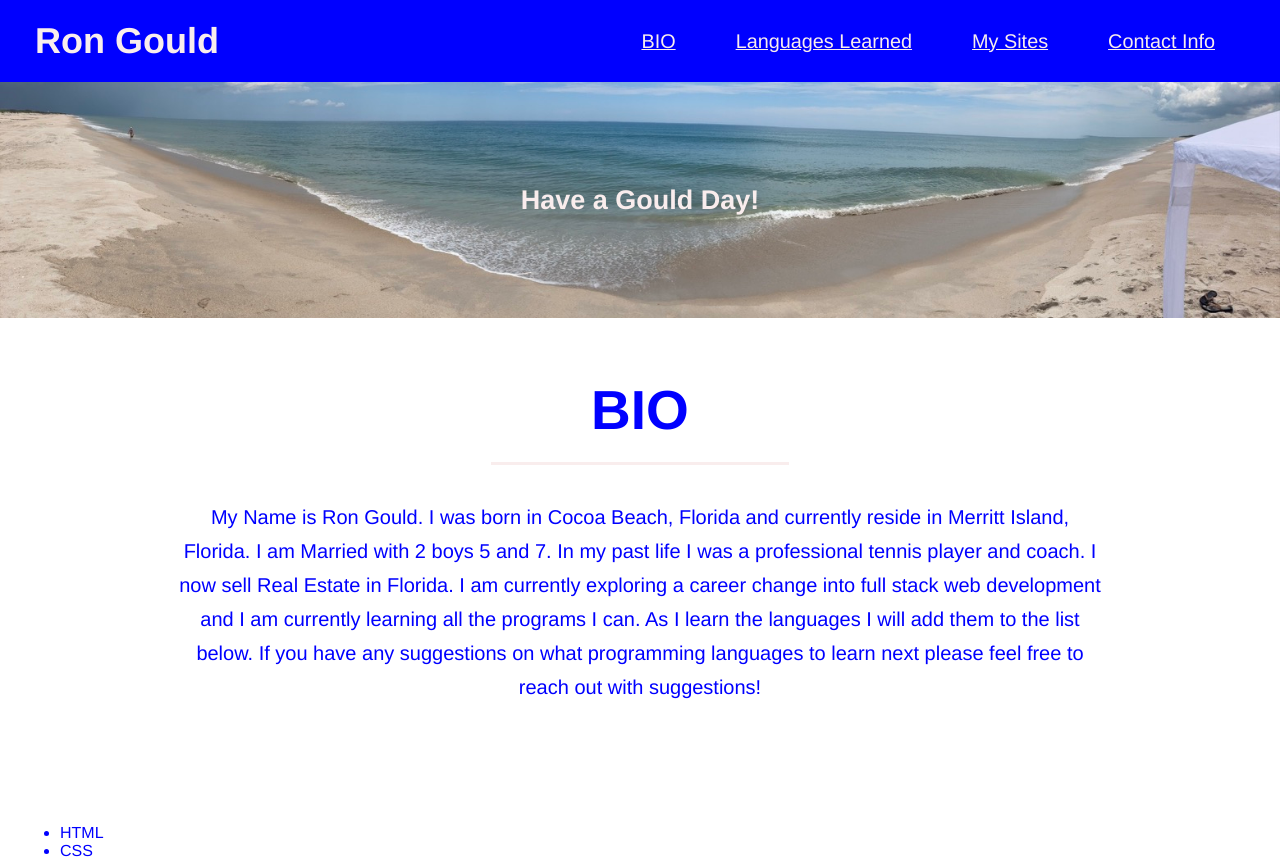
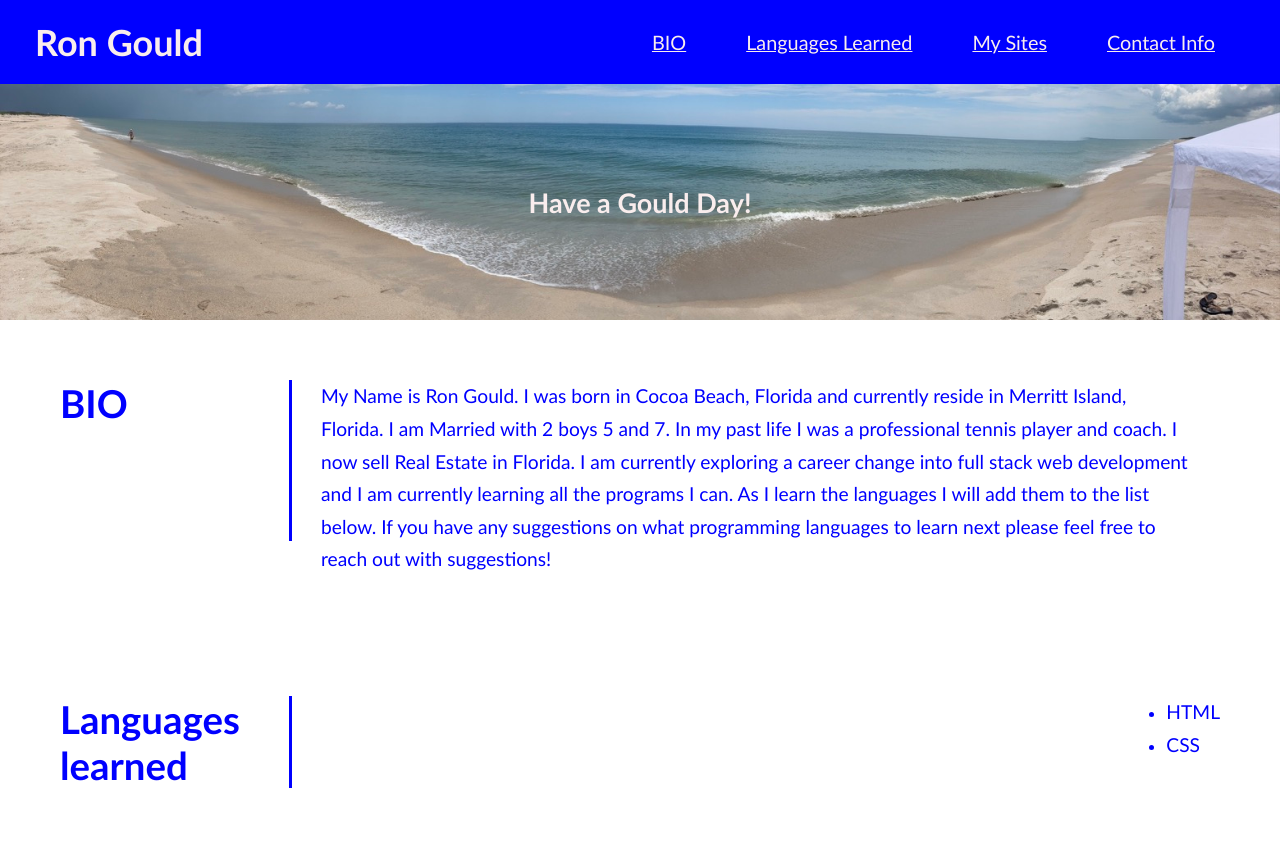
Before and after one commit to R0nG13/R0nG13.github.io, a plain HTML site: page index.html in a window 1280 px wide. Shown: the top 863 px of the page. Drawn offline with Linux system fonts and the light colour scheme.

Commit message:
added layout style

```diff
--- a/assets/css/style.css
+++ b/assets/css/style.css
@@ -16,7 +16,7 @@
 
 body {
     color: var(--blue);
-    font-family: Helvetica, Arial, sans-serif;
+    font-family: 'Gill Sans', 'Gill Sans MT', Calibri, 'Trebuchet MS', sans-serif;
     }
 
 
@@ -118,40 +118,42 @@ section {
 
  /* BIO Section */
 
-.section-title {
-  font-size: 55px;
+ .intro {
+  display: flex;
+  justify-content: space-between;
+  flex-wrap: wrap;
+ }
+
+ .section-title {
+  font-size: 3vw;
   color: var(--blue);
   margin-bottom: 35px;
-  padding: 0 100px 20px 100px;
-  display: inline-block;
-  border-bottom: 3px solid;
+  width: 20%;
+  border-right: 3px solid var(--blue);
 }
 
-              .primary-border {
-                border-color: var(--white);
-              }
 
-              .secondary-border {
-                border-color: var(--blue);
-              }
+.intro p {
+  margin: auto;
+  line-height: 1.7;
+  color: var(--blue);
+  width: 75%;
+  font-size: 1.5vw;
+}
 
-             /* what we do style start*/
+/* languages learned style start*/
+.intro ul li a {
+  margin: auto;
+  line-height: 1.7;
+  color: var(--blue);
+  width: 75%;
+  font-size: 1.5vw;
+  justify-content: end;
 
-             .intro {
-                text-align: center;
-              }
+}
 
+  /* BIO style end*/
 
-             .intro p {
-                margin: 0 auto;
-                line-height: 1.7;
-                color: var(--blue);
-                width: 80%;
-                font-size: 20px;
-              }
-                /* what we do style end*/
-
-                /* languages learned style start*/
 
 
                 .steps {
--- a/index.html
+++ b/index.html
@@ -57,7 +57,10 @@
 
    <!-- "bio" section -->
 <section id="bio" class="intro">
-    <h2 class="section-title primary-border">BIO</h2>
+    <h2 class="section-title">
+        BIO
+    </h2>
+
     <p>
     My Name is Ron Gould. I was born in Cocoa Beach, Florida and currently reside in Merritt Island, Florida.
       I am Married with 2 boys 5 and 7.  In my past life I was a professional tennis player and coach.  I now
@@ -68,10 +71,18 @@
   </section>
 
   <!-- "languages learned" section -->
-  <section id="languages-learned">
+  <section id="languages-learned" class="intro">
+    <h2 class="section-title">
+        Languages learned
+    </h2>
+
     <ul>
-        <li>HTML</li>
-        <li>CSS</li>
+        <li>
+            <a>HTML</a>
+        </li>
+        <li>
+            <a>CSS</a>
+        </li>
     </ul>
   </section>
 
```
